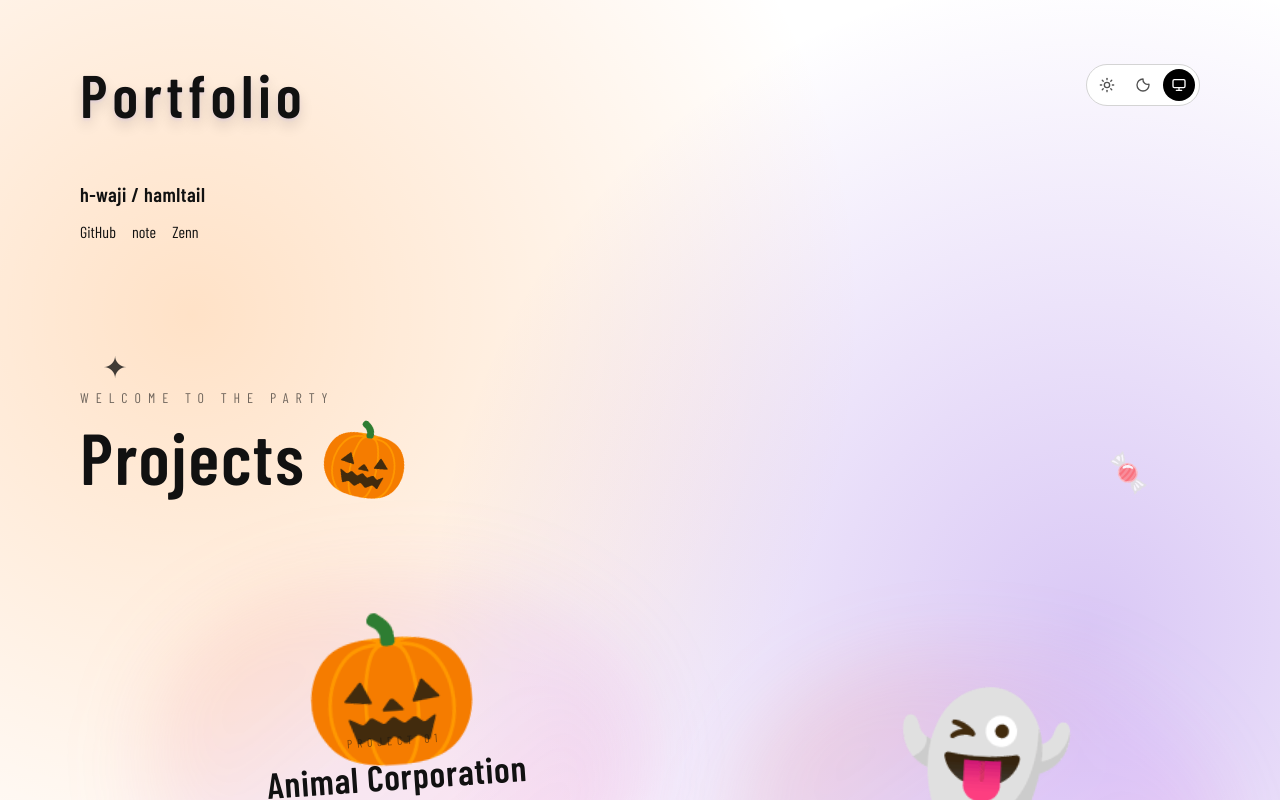
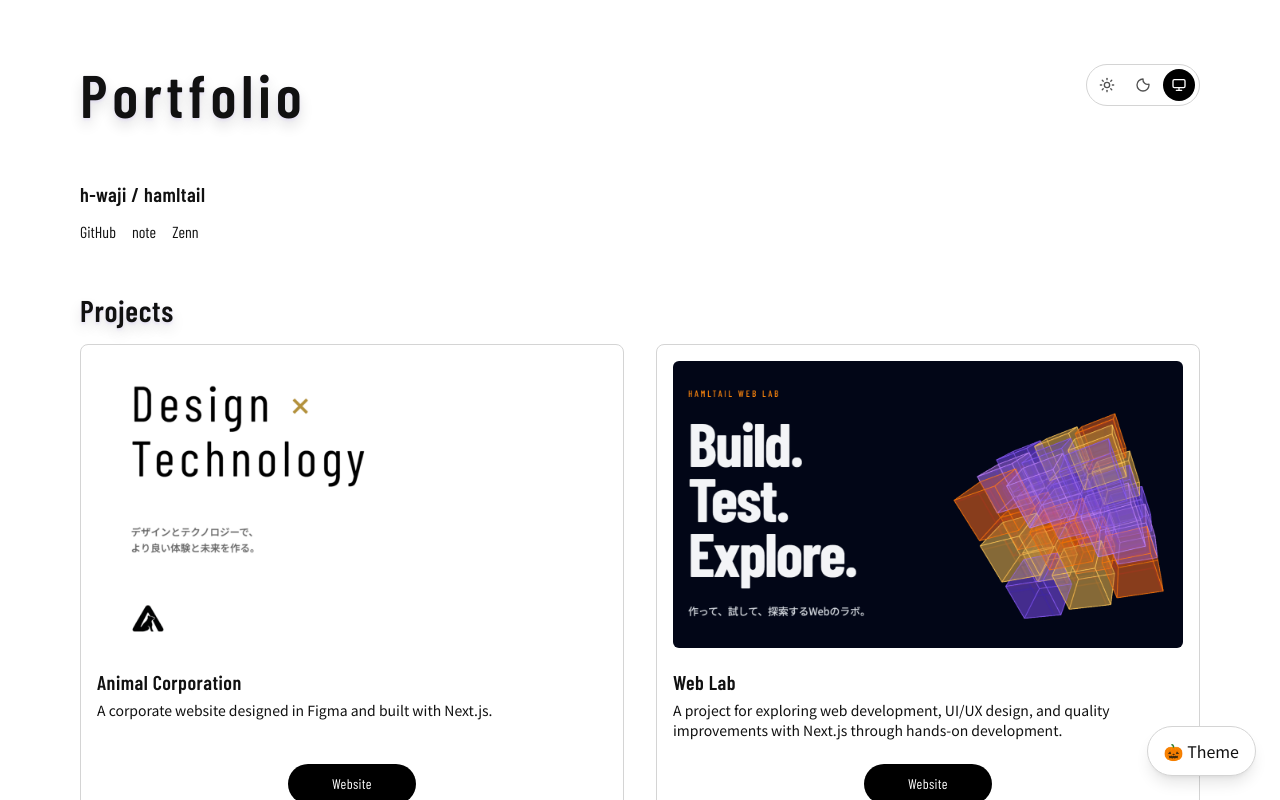
Before and after one commit to hamltail/hub, a Next.js app: page / in a window 1280 px wide. Shown: the top 800 px of the page. Built offline with nearby package versions, Linux system fonts and the light colour scheme; no server answers.

Commit message:
ポートフォリオのテーマ切り替え機構を追加

```diff
--- a/src/app/page.tsx
+++ b/src/app/page.tsx
@@ -1,5 +1,5 @@
-import PortfolioHalloween from "@/components/portfolio/halloween/PortfolioHalloween";
+import PortfolioThemeController from "@/components/portfolio/PortfolioThemeController";
 
 export default function Home() {
-  return <PortfolioHalloween />;
+  return <PortfolioThemeController />;
 }
--- /dev/null
+++ b/src/components/portfolio/PortfolioThemeController.tsx
@@ -0,0 +1,32 @@
+"use client";
+
+import { useState } from "react";
+
+import PortfolioDefault from "@/components/portfolio/default/PortfolioDefault";
+import PortfolioHalloween from "@/components/portfolio/halloween/PortfolioHalloween";
+
+type PortfolioTheme = "default" | "halloween";
+
+export default function PortfolioThemeController() {
+  const [theme, setTheme] = useState<PortfolioTheme>("default");
+
+  const toggleTheme = () => {
+    setTheme((currentTheme) =>
+      currentTheme === "default" ? "halloween" : "default",
+    );
+  };
+
+  return (
+    <>
+      {theme === "default" ? <PortfolioDefault /> : <PortfolioHalloween />}
+
+      <button
+        type="button"
+        onClick={toggleTheme}
+        className="fixed right-6 bottom-6 z-50 rounded-full border border-border bg-surface px-4 py-3 text-foreground shadow-lg"
+      >
+        🎃 Theme
+      </button>
+    </>
+  );
+}
```
